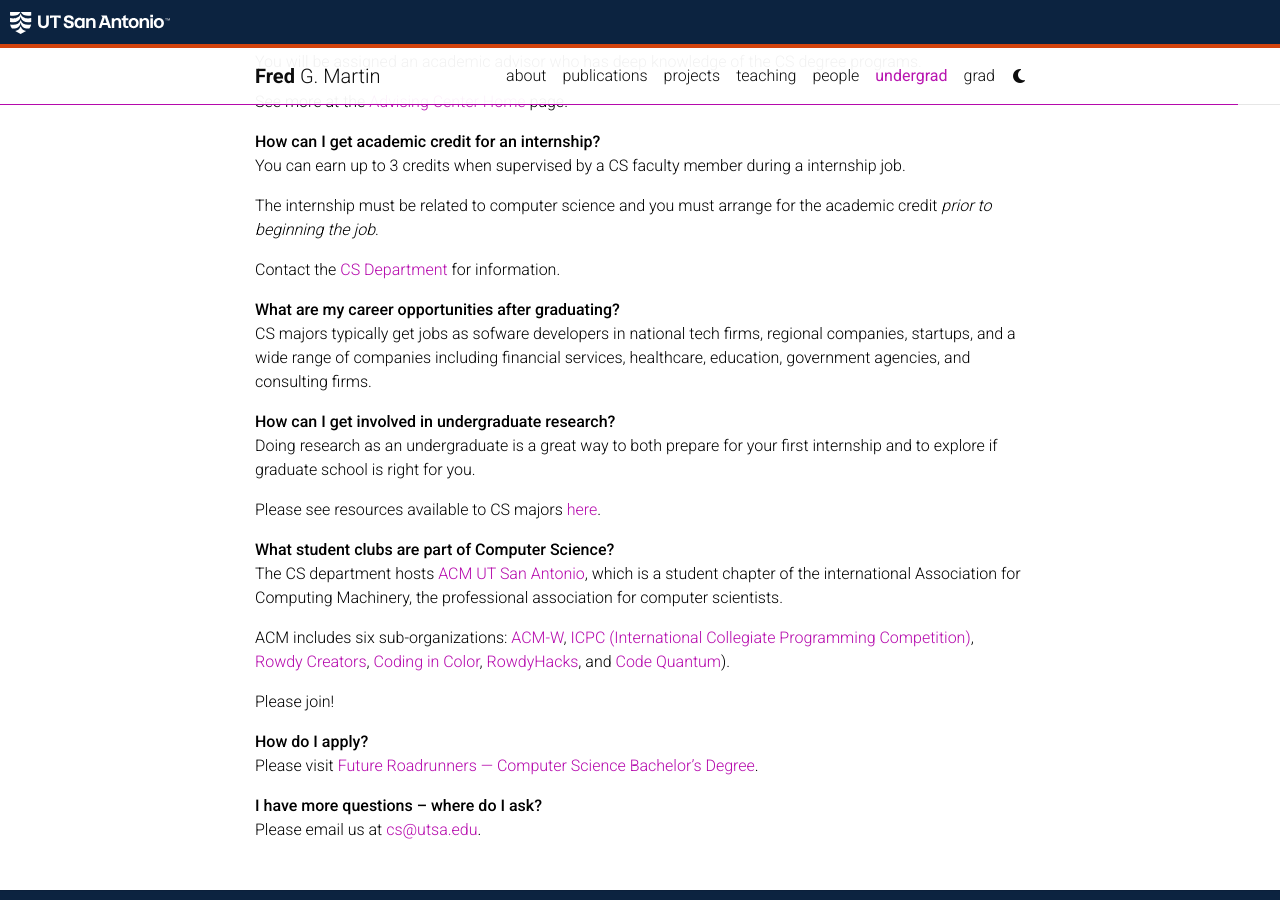
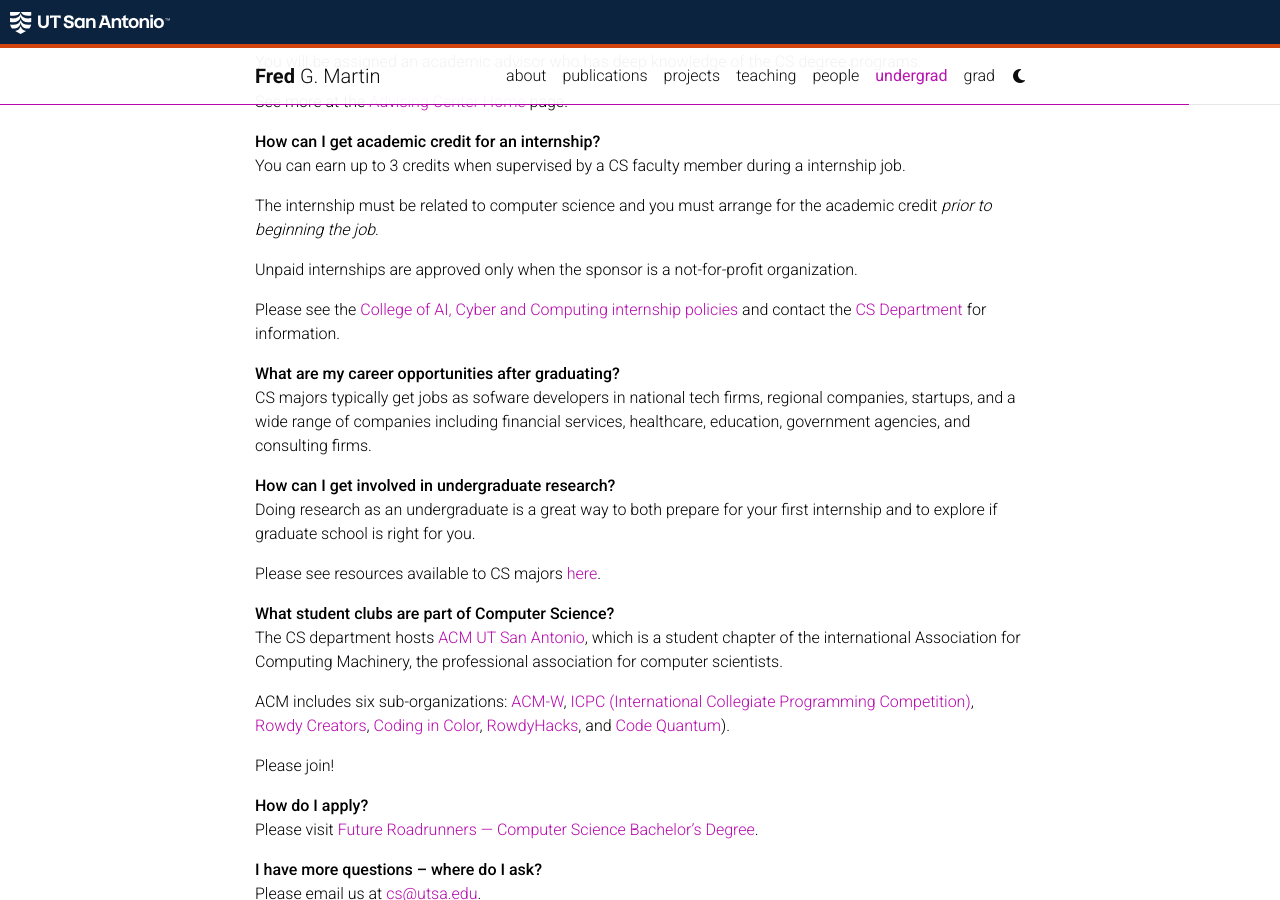
Before and after one commit to fgmart/fgmart.github.io, a Jekyll site: the page built from _pages/undergrad.md, in a window 1280 px wide and 900 px high, scrolled down 1524 px. Built offline with Jekyll 4.4.1, drawn with Linux system fonts in a browser that asks for light colours; comment, search, counter and statistics services are not loaded; a style sheet for code colours, icons or effects is not loaded.

Commit message:
updated internship info with link to CAICC policies

```diff
--- a/_pages/undergrad.md
+++ b/_pages/undergrad.md
@@ -96,7 +96,9 @@
 The internship must be related to computer science and you must
 arrange for the academic credit *prior to beginning the job*.
 
-Contact the [CS Department](mailto:cs@utsa.edu?subject=internship info request)
+Unpaid internships are approved only when the sponsor is a not-for-profit organization.
+
+Please see the [College of AI, Cyber and Computing internship policies](https://caicc.utsa.edu/documents/caicc-internships-for-academic-credit-general-policies.pdf) and contact the [CS Department](mailto:cs@utsa.edu?subject=internship info request)
 for information.
 
 **What are my career opportunities after graduating?** \
```
